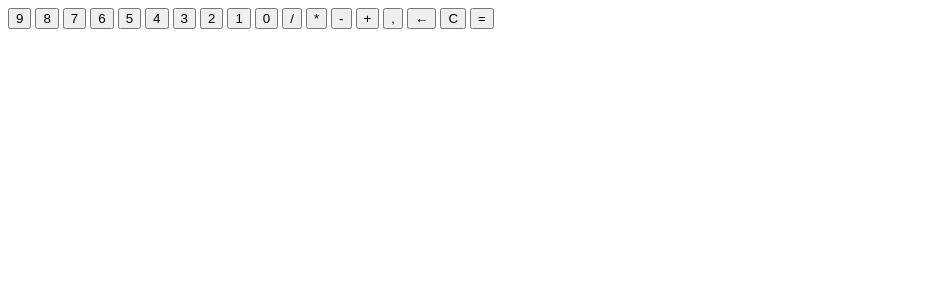
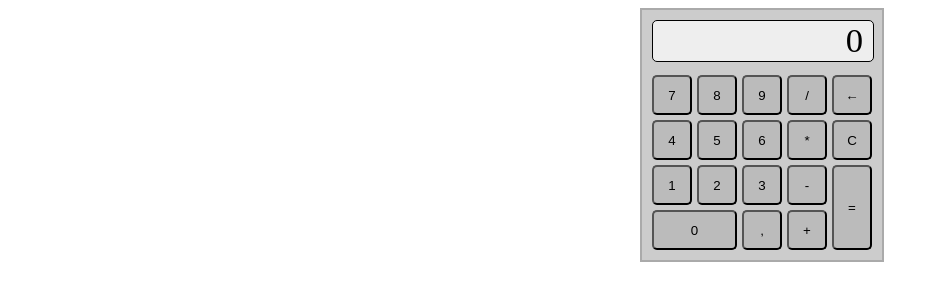
Before and after one commit to nikonthegreat/calculator, a plain HTML site: page index.html in a window 1280 px wide. Shown: the whole page, without its empty margins (0-939 px from the left). Drawn offline with Linux system fonts and the light colour scheme.

Commit message:
styles + added class calculator

```diff
--- /dev/null
+++ b/app.js
@@ -0,0 +1,28 @@
+var calc = new Calculator({
+        resultField: document.querySelector('.result-text'),
+
+        button1: document.querySelector('.button1'),
+        button2: document.querySelector('.button2'),
+        button3: document.querySelector('.button3'),
+        button4: document.querySelector('.button4'),
+        button5: document.querySelector('.button5'),
+        button6: document.querySelector('.button6'),
+        button7: document.querySelector('.button7'),
+        button8: document.querySelector('.button8'),
+        button9: document.querySelector('.button9'),
+
+        buttonDivide: document.querySelector('.button-divide'),
+        buttonMultiply: document.querySelector('.button-multiply'),
+        buttonSub: document.querySelector('.button-sub'),
+        buttonSum: document.querySelector('.button-sum'),
+
+        buttonDivide: document.querySelector('.button-divide'),
+        buttonMultiply: document.querySelector('.button-multiply'),
+        buttonSub: document.querySelector('.button-sub'),
+        buttonSum: document.querySelector('.button-sum'),
+
+        buttonComma: document.querySelector('.button-comma'),
+        buttonErase: document.querySelector('.button-erase'),
+        buttonClear: document.querySelector('.button-clear'),
+        buttonResult: document.querySelector('.button-result')
+});
--- /dev/null
+++ b/calculator.js
@@ -0,0 +1,9 @@
+'use strict';
+
+class Calculator {
+    constructor(options) {
+        this._el = options.element;
+
+        console.dir(options);
+    }
+}
--- a/index.html
+++ b/index.html
@@ -4,12 +4,13 @@
     <meta charset="UTF-8">
     <title>Калькулятор</title>
     <link rel="stylesheet" href="styles.css">
-    <script src="script.js" defer></script>
+    <script src="calculator.js" defer></script>
+    <script src="app.js" defer></script>
 </head>
 <body>
 
-    <div class="calculator">
-        <div class="result-field" data-component="result-field"></div>
+    <div class="calculator" id="calculator">
+        <div class="result-field"><span class="result-text">0</span></div>
 
         <button class="button9" data-button="9">9</button>
         <button class="button8" data-button="8">8</button>
--- a/script.js
+++ /dev/null
@@ -1,3 +0,0 @@
-/**
- * Created by Николай on 24.01.2016.
- */
--- a/styles.css
+++ b/styles.css
@@ -0,0 +1,144 @@
+.calculator {
+    position: fixed;
+    background: #CCCCCC;
+    height: 250px;
+    width: 240px;
+    border: 2px #AAAAAA solid;
+
+    left: 50%;
+}
+
+.result-field {
+    position: relative;
+    background: #EEEEEE;
+    top:10px;
+    left:10px;
+    height: 40px;
+    width: 220px;
+    border: 1px solid;
+    -webkit-border-radius:5px;
+    -moz-border-radius:5x;
+    border-radius:5px;
+}
+
+.result-text {
+    position: absolute;
+    font-size: 26pt;
+    right: 10px;
+}
+
+button {
+    position: absolute;
+    background: #BBBBBB;
+    width: 40px;
+    height: 40px;
+    -webkit-border-radius:5px;
+    -moz-border-radius:5x;
+    border-radius:5px;
+
+    -webkit-user-select: none;
+    -moz-user-select: none;
+    -ms-user-select: none;
+
+    outline: none;
+}
+
+/* line 1 */
+
+button.button0 {
+    bottom: 10px;
+    left: 10px;
+    width: 85px;
+}
+
+button.button-comma {
+    bottom: 10px;
+    left: 100px;
+}
+
+button.button-sum {
+    bottom: 10px;
+    left: 145px;
+}
+
+button.button-result {
+    bottom: 10px;
+    left: 190px;
+    height: 85px;
+}
+
+/* line 2 */
+
+button.button1 {
+    bottom: 55px;
+    left: 10px;
+}
+
+button.button2 {
+    bottom: 55px;
+    left: 55px;
+}
+
+button.button3 {
+    bottom: 55px;
+    left: 100px;
+}
+
+button.button-sub {
+    bottom: 55px;
+    left: 145px;
+}
+
+/* line 3 */
+
+button.button4 {
+    bottom: 100px;
+    left: 10px;
+}
+
+button.button5 {
+    bottom: 100px;
+    left: 55px;
+}
+
+button.button6 {
+    bottom: 100px;
+    left: 100px;
+}
+
+button.button-multiply {
+    bottom: 100px;
+    left: 145px;
+}
+
+button.button-clear {
+    bottom: 100px;
+    left: 190px;
+}
+
+/* line 4 */
+
+button.button7 {
+    bottom: 145px;
+    left: 10px;
+}
+
+button.button8 {
+    bottom: 145px;
+    left: 55px;
+}
+
+button.button9 {
+    bottom: 145px;
+    left: 100px;
+}
+
+button.button-divide {
+    bottom: 145px;
+    left: 145px;
+}
+
+button.button-erase {
+    bottom: 145px;
+    left: 190px;
+}
```
